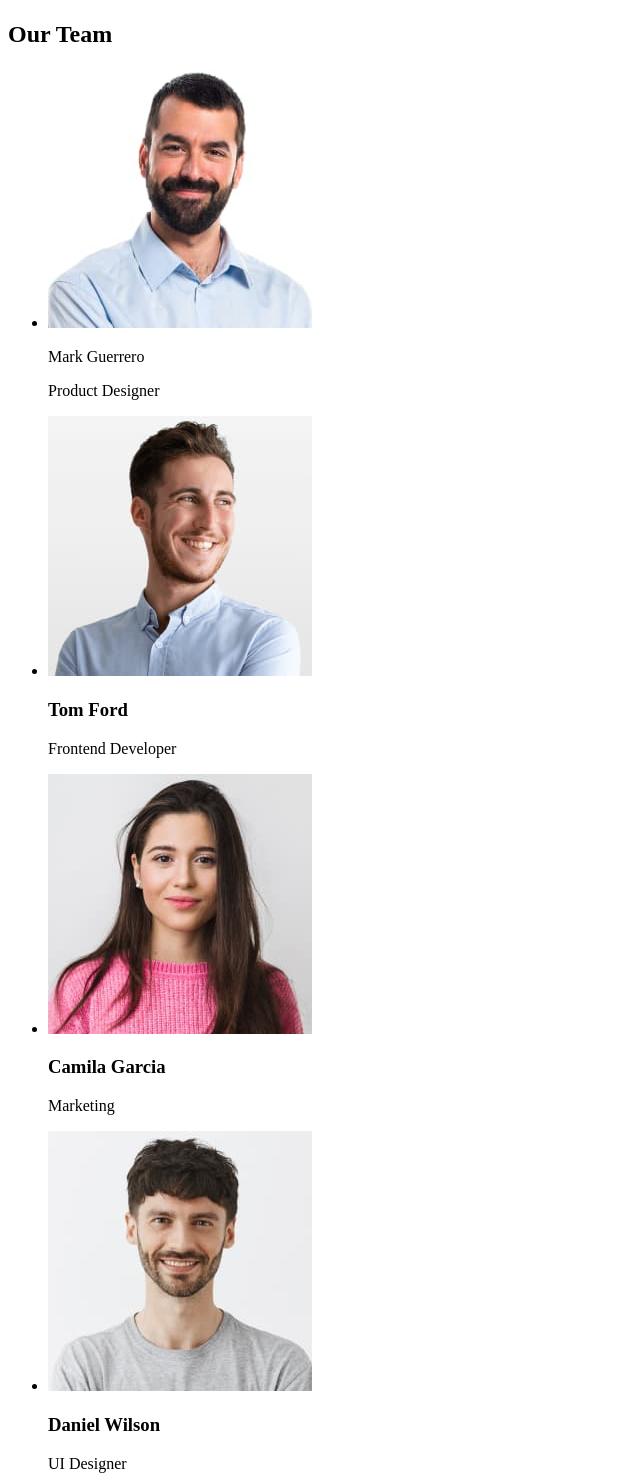
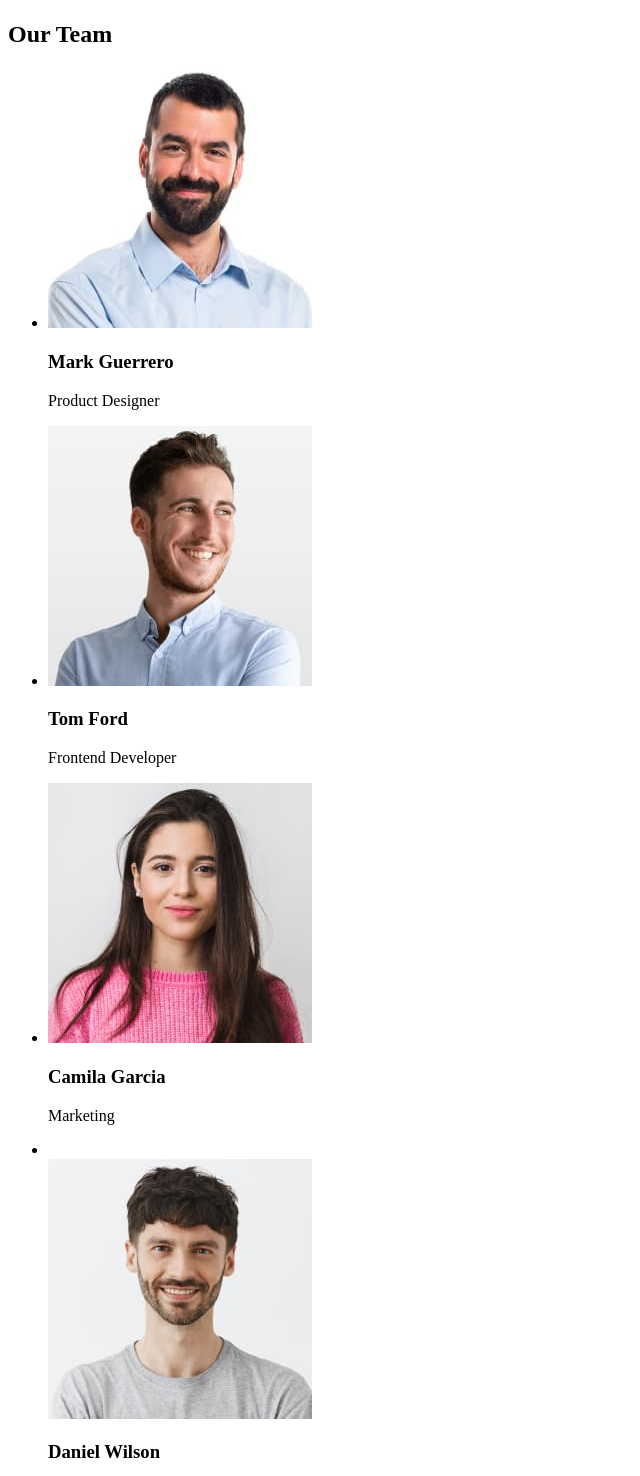
Before and after one commit to RostislavB74/goit-markup-hw-01, a plain HTML site: page index.html in a window 1280 px wide. Shown: the part 1605-3081 px from the top of the page, without its empty margins (0-640 px from the left). Drawn offline with Linux system fonts and the light colour scheme.

Commit message:
Update index.html

```diff
--- a/index.html
+++ b/index.html
@@ -57,35 +57,25 @@
             <section>
                 <h2>Our Team</h2>
                 <ul>
-                    <li class="card">
+                    <li>
                         <img src="./images/img_10.jpg" alt="Mark Guerrero" width="264" height="260">
-                        <div class="content">
-                            <p>Mark Guerrero</p>
+                        <h3>Mark Guerrero</h3>
                         <p>Product Designer</p>
-                        </div>
                     </li>
-                    <li class="card">
+                    <li>
                         <img src="./images/img_11.jpg" alt="Tom Ford" width="264" height="260">
-                        <div class="content">
                         <h3>Tom Ford</h3>
                         <p>Frontend Developer</p>
-                        </div>
                     </li>
-                    <li class="card">
+                    <li>
                         <img src="./images/img_12.jpg" alt="Camila Garcia" width="264" height="260">
-                        <div class="content">
                         <h3>Camila Garcia</h3>
-
                         <p>Marketing</p>
-                        </div>
                     </li>
-                    <li class="card">
+                    <li></li>
                         <img src="./images/img_13.jpg" alt="Daniel Wilson" width="264" height="260">
-                        <div class="content">
                         <h3>Daniel Wilson</h3>
-
                         <p>UI Designer</p>
-                        </div>
                     </li>
                 </ul>
             </section>
```
Lines whose indentation alone changed are shown as unchanged.
